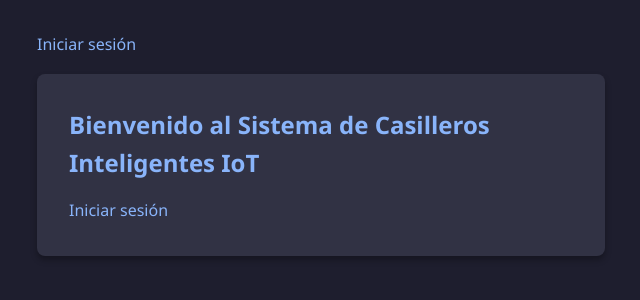
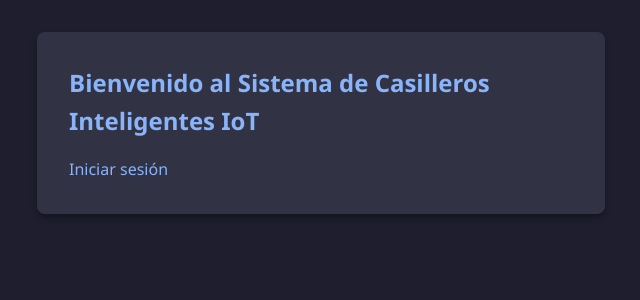
Before and after one commit to Tayron2024/Modulo-Login, a Django app: page / in a window 1280 px wide. Shown: the top 300 px of the page, without its empty margins (319-959 px from the left). Run offline with Django 5.2, Linux system fonts and the light colour scheme.

Commit message:
Login - Modulo

```diff
--- a/templates/base.html
+++ b/templates/base.html
@@ -36,13 +36,6 @@
 </head>
 <body>
   <div class="container">
-    <nav class="nav">
-      {% if user.is_authenticated %}
-        <a href="{% url 'accounts:logout' %}">Cerrar sesión</a>
-      {% else %}
-        <a href="{% url 'accounts:login' %}">Iniciar sesión</a>
-      {% endif %}
-    </nav>
     {% block content %}{% endblock %}
   </div>
 </body>
```
